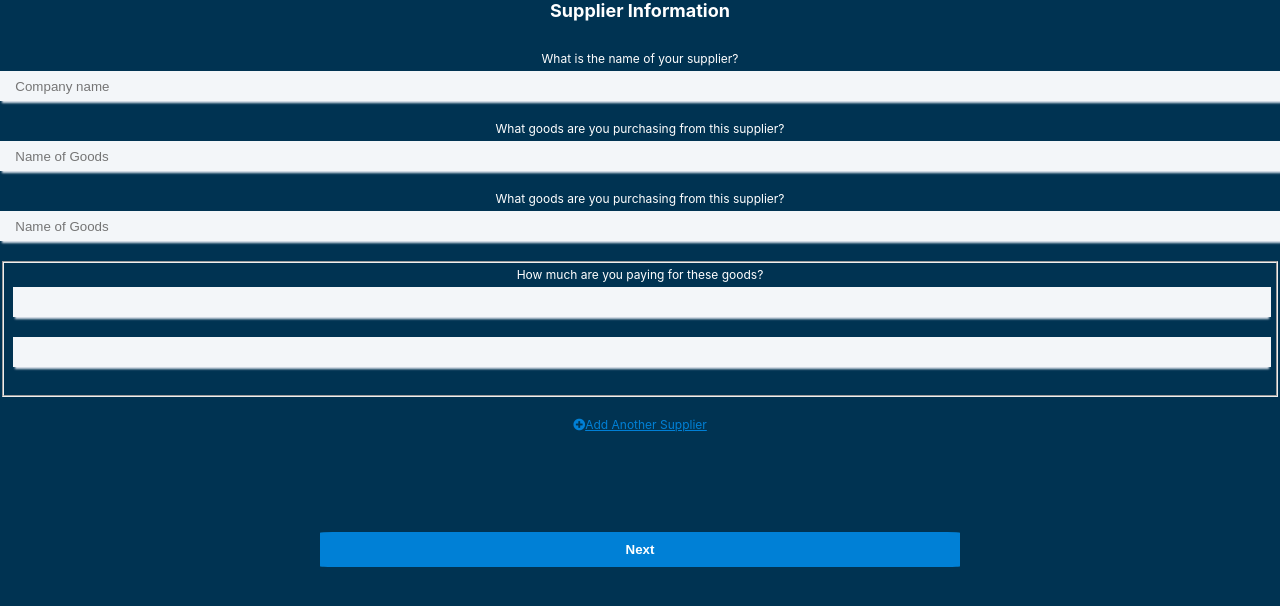
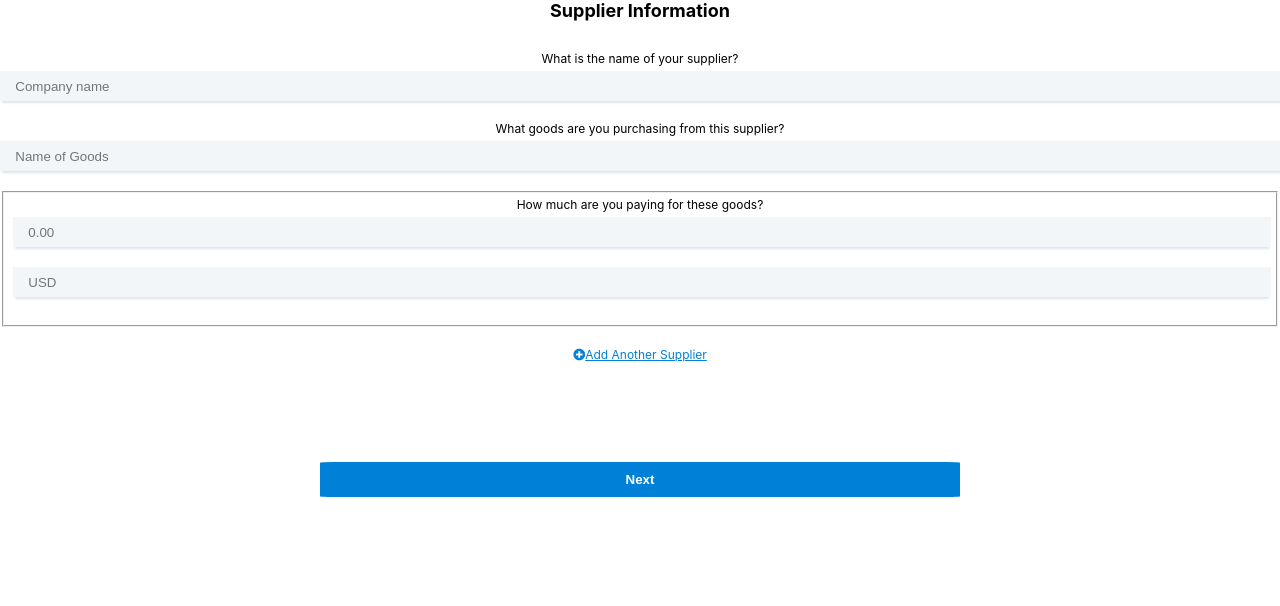
Before and after one commit to yuliacannon/Kountable, a React (Create React App) app: page /supplier in a window 1280 px wide. Shown: the top 606 px of the page. Built offline with nearby package versions, Linux system fonts and the light colour scheme.

Commit message:
add info to local storage

```diff
--- a/src/CreateProject/BusinesInformation.css
+++ b/src/CreateProject/BusinesInformation.css
@@ -1,4 +1,4 @@
-.main-wrapper{
+/* .main-wrapper{
     width: 35vw;
     margin: auto;
     height: 70vh;
@@ -52,3 +52,10 @@ input::-webkit-calendar-picker-indicator {
   .close:after {
     transform: rotate(-45deg);
   }
+
+
+ */
+body {
+  background-color: #fff;
+  color: #000;
+}
--- a/src/CreateProject/BusinesInformation.js
+++ b/src/CreateProject/BusinesInformation.js
@@ -1,17 +1,47 @@
-//import './BusinesInformation.css'
+import "./BusinesInformation.css";
 import React, { Component } from "react";
 import Select from "react-select";
-import { Link } from "react-router-dom";
+import { Link, withRouter, Redirect } from "react-router-dom";
 import { Countries } from "./CountriesList";
-
-const selectStyle = {
-  background: "#000"
-};
+import SupplierInformation from "./SupplierInformation";
 
 class BusinesInformation extends Component {
-  options = Countries.map(function(fruit) {
-    return { label: fruit, value: fruit };
+  state = {
+    company: "",
+    country: "",
+    isFormValid: false,
+    list: []
+  };
+
+  options = Countries.map(function(country) {
+    return { label: country, value: country };
   });
+
+  handleChange = e => {
+    this.setState(
+      {
+        [e.target.name]: e.target.value
+      },
+      this.validateForm
+    );
+  };
+
+  next = () => {
+    let data = JSON.parse(localStorage.getItem("data")) || [];
+    data.push({
+      company: this.state.company,
+      country: this.state.country
+    });
+    localStorage.setItem("data", JSON.stringify(data));
+    //<Redirect to="supplier" />;
+    this.props.history.push("supplier");
+  };
+
+  validateForm = () => {
+    this.setState({
+      isFormValid: this.state.company.length > 0 //&& this.state.country.length > 0
+    });
+  };
 
   render() {
     return (
@@ -27,7 +57,7 @@ class BusinesInformation extends Component {
             <input
               type="text"
               onChange={this.handleChange}
-              //value={this.state.company}
+              value={this.state.company}
               placeholder="Company name"
               name="company"
               required
@@ -36,26 +66,24 @@ class BusinesInformation extends Component {
 
           <label htmlFor="text">
             In what country is your business registered?
-            {/* <input
-                        type="text"
-                        onChange={this.handleChange}
-                        //value={this.state.country}
-                        placeholder='Country'
-                        name="country"
-                        required/>  */}
             <Select
+              type="text"
+              onChange={opt =>
+                this.setState({ [this.state.country]: opt.value })
+              }
               options={this.options}
               placeholder="Country"
               name="country"
-              style={selectStyle}
+              value={this.options.value}
+              //value={this.state.country}
             />
           </label>
 
           <div className="btn-submit">
             <input
-              //disabled={this.validateForm}
+              disabled={!this.state.isFormValid}
               onClick={this.next}
-              type="submit"
+              type="button"
               value="Next"
             />
           </div>
@@ -65,4 +93,4 @@ class BusinesInformation extends Component {
   }
 }
 
-export default BusinesInformation;
+export default withRouter(BusinesInformation);
--- a/src/CreateProject/Supplier.js
+++ b/src/CreateProject/Supplier.js
@@ -2,6 +2,22 @@ import React, { Component } from "react";
 import { Link } from "react-router-dom";
 
 class Supplier extends Component {
+  state = {
+    company: "",
+    goods: "",
+    price: "",
+    currency: ""
+  };
+  handleChange = e => {
+    this.props.handleData(e, e.target.value);
+    this.setState(
+      {
+        [e.target.name]: e.target.value
+      },
+      this.validateForm
+    );
+  };
+
   render() {
     return (
       <div className="supplier-item">
@@ -11,10 +27,10 @@ class Supplier extends Component {
             What is the name of your supplier?
             <input
               type="text"
-              //onChange={this.handleChange}
-              //value={this.state.email}
+              onChange={this.handleChange}
+              value={this.state.company}
               placeholder="Company name"
-              name="email"
+              name="company"
               required
             />
           </label>
@@ -22,26 +38,35 @@ class Supplier extends Component {
             What goods are you purchasing from this supplier?
             <input
               type="text"
+              onChange={this.handleChange}
+              value={this.state.goods}
               placeholder="Name of Goods"
-              name="email"
+              name="goods"
               required
             />
           </label>
-          <label htmlFor="goods">
-            What goods are you purchasing from this supplier?
+
+          <fieldset>
+            <label htmlFor="price">
+              How much are you paying for these goods?
+              <input
+                type="number"
+                step="any"
+                onChange={this.handleChange}
+                value={this.state.price}
+                name="price"
+                placeholder="0.00"
+                required
+              />
+            </label>
             <input
               type="text"
-              placeholder="Name of Goods"
-              name="email"
+              placeholder="USD"
+              onChange={this.handleChange}
+              value={this.state.currency}
+              name="currency"
               required
             />
-          </label>
-          <fieldset>
-            <label htmlFor="goods">
-              How much are you paying for these goods?
-              <input type="number" step="any" required />
-            </label>
-            <input type="text" required />
           </fieldset>
         </form>
       </div>
--- a/src/CreateProject/SupplierInformation.js
+++ b/src/CreateProject/SupplierInformation.js
@@ -1,25 +1,57 @@
 //import "./MainPage.css";
 import React, { Component } from "react";
 import Supplier from "./Supplier";
+import { Link } from "react-router-dom";
 
 class SupplierInformation extends Component {
+  //handleData = this.handleData.bind(this);
+  state = {
+    company: "",
+    goods: "",
+    price: "",
+    currency: ""
+  };
+
+  next = () => {
+    let data = JSON.parse(localStorage.getItem("data")) || [];
+    let supplier = {
+      company: this.state.company,
+      goods: this.state.goods,
+      price: this.state.price,
+      currency: this.state.currency
+    };
+    data[0].supplier = supplier;
+
+    localStorage.setItem("data", JSON.stringify(data));
+    //<Redirect to="supplier" />;
+    this.props.history.push("/");
+  };
+
+  handleData = (e, data) => {
+    this.setState({
+      [e.target.name]: data
+    });
+  };
+
   render() {
     return (
       <div className="main-wrapper">
-        <Supplier />
+        <Supplier handleData={this.handleData} />
         <p>
           <a href="#">
-            <i class="fas fa-plus-circle" />
+            <i className="fas fa-plus-circle" />
             Add Another Supplier
           </a>
         </p>
         <div className="btn-submit">
-          <input
-            //disabled={this.validateForm}
-            //onClick={this.next}
-            type="submit"
-            value="Next"
-          />
+          <Link to="/">
+            <input
+              //disabled={this.validateForm}
+              onClick={this.next}
+              type="button"
+              value="Next"
+            />
+          </Link>
         </div>
       </div>
     );
```
